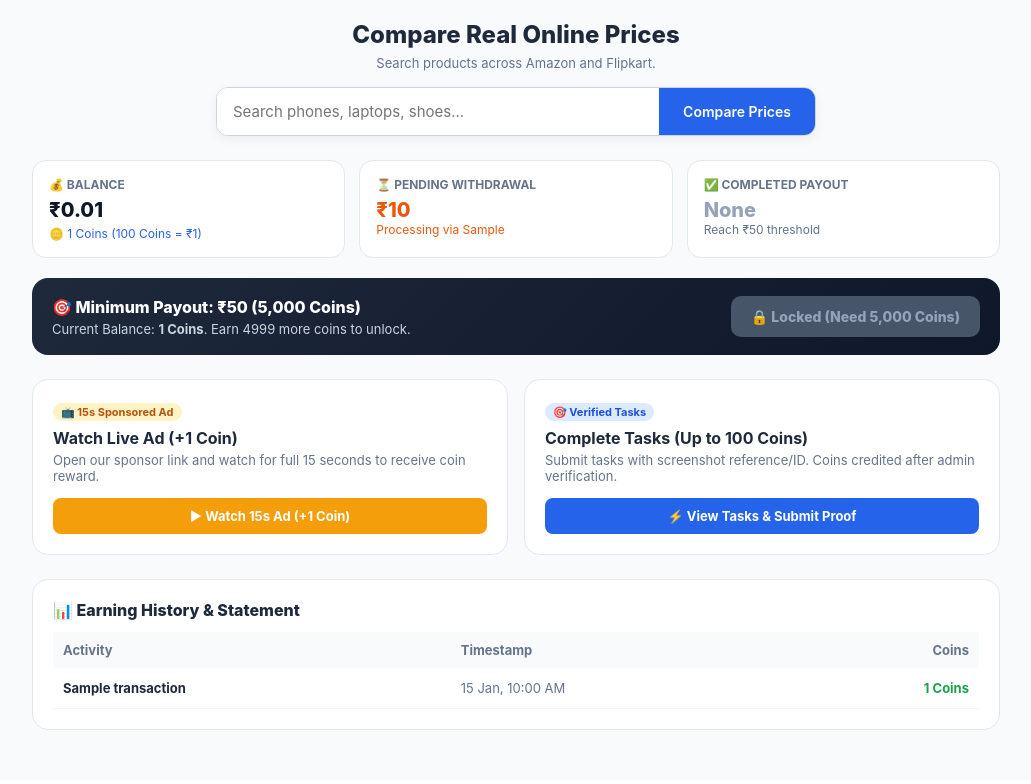
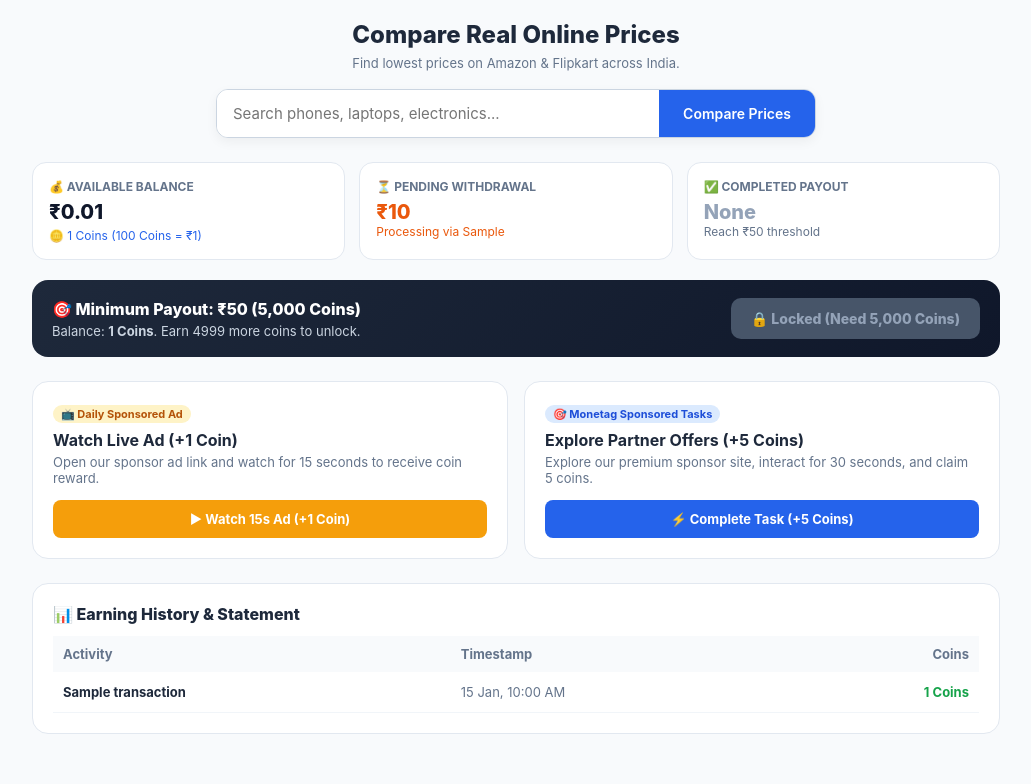
Before and after one commit to fuzail-cmd/pricefinder, a Flask app: page / in a window 1280 px wide. Shown: the part 61-845 px from the top of the page, without its empty margins (124-1155 px from the left). Before the commit the page ends 791 px from the top, so only its background shows below. Run offline with Flask 3, Linux system fonts and the light colour scheme; a user stored in the database is signed in; tables that the repository leaves empty hold one stand-in row (values such as "Sample post"); grey boxes marked "Sample" are stand-in pictures.

Commit message:
Update index.html

```diff
--- a/templates/index.html
+++ b/templates/index.html
@@ -3,7 +3,7 @@
 <head>
   <meta charset="UTF-8">
   <meta name="viewport" content="width=device-width, initial-scale=1.0">
-  <title>PriceDekho - Best Prices & Earn Rewards</title>
+  <title>PriceDekho - Compare, Earn & Win Cash</title>
 
   <style>
     * {
@@ -21,6 +21,7 @@
       flex-direction: column;
     }
 
+    /* Navbar */
     .navbar {
       background: #ffffff;
       border-bottom: 1px solid #e2e8f0;
@@ -95,6 +96,9 @@
       font-weight: 700;
       padding: 6px 12px;
       border-radius: 20px;
+      display: flex;
+      align-items: center;
+      gap: 4px;
     }
 
     .logout-link {
@@ -112,6 +116,11 @@
       width: 100%;
     }
 
+    .search-section {
+      text-align: center;
+      margin-bottom: 24px;
+    }
+
     .search-box {
       display: flex;
       background: #ffffff;
@@ -119,7 +128,7 @@
       border-radius: 12px;
       overflow: hidden;
       max-width: 600px;
-      margin: 0 auto 24px auto;
+      margin: 0 auto;
       box-shadow: 0 4px 12px rgba(0, 0, 0, 0.05);
     }
 
@@ -219,7 +228,7 @@
     .earn-action-btn {
       width: 100%;
       border: none;
-      padding: 10px;
+      padding: 11px;
       border-radius: 8px;
       font-size: 13px;
       font-weight: 700;
@@ -228,7 +237,10 @@
     }
 
     .btn-ads { background: #f59e0b; color: white; }
+    .btn-ads:hover { background: #d97706; }
+
     .btn-tasks { background: #2563eb; color: white; }
+    .btn-tasks:hover { background: #1d4ed8; }
 
     .statement-card {
       background: #ffffff;
@@ -302,13 +314,13 @@
 
     .ad-card {
       background: #ffffff; border-radius: 16px;
-      padding: 24px; max-width: 400px; width: 100%; text-align: center;
+      padding: 24px; max-width: 420px; width: 100%; text-align: center;
     }
   </style>
 </head>
 <body>
 
-  <!-- Navigation -->
+  <!-- Navbar -->
   <nav class="navbar">
     <a href="/" class="brand-logo">Price<span>Dekho</span></a>
     <div class="nav-actions">
@@ -334,24 +346,24 @@
     </div>
   </nav>
 
-  <!-- Container -->
+  <!-- Main Container -->
   <div class="container">
 
-    <!-- Search Section (NO EXPLOIT: Zero Coins for Search) -->
-    <div style="text-align: center; margin-bottom: 20px;">
+    <!-- Search Box (Pure Comparison: No Free Coins) -->
+    <section class="search-section">
       <h1 style="font-size: 24px; font-weight: 800; margin-bottom: 6px;">Compare Real Online Prices</h1>
-      <p style="font-size: 13px; color: #64748b; margin-bottom: 16px;">Search products across Amazon and Flipkart.</p>
+      <p style="font-size: 13px; color: #64748b; margin-bottom: 18px;">Find lowest prices on Amazon & Flipkart across India.</p>
 
       <form method="POST" action="/" class="search-box">
-        <input type="text" name="query" placeholder="Search phones, laptops, shoes..." value="{{ query }}" required>
+        <input type="text" name="query" placeholder="Search phones, laptops, electronics..." value="{{ query }}" required>
         <button type="submit">Compare Prices</button>
       </form>
-    </div>
+    </section>
 
     <!-- Deals Results -->
     {% if deals %}
       <div style="margin-bottom: 30px;">
-        <h3 style="font-size: 16px; margin-bottom: 12px;">Prices for "{{ query }}"</h3>
+        <h3 style="font-size: 16px; margin-bottom: 12px;">Top Results for "{{ query }}"</h3>
         <div class="deals-grid">
           {% for deal in deals %}
             <div class="deal-card">
@@ -364,7 +376,7 @@
               </div>
               <div>
                 <div style="font-size: 16px; font-weight: 800; margin-bottom: 8px;">{{ deal.price }}</div>
-                <a href="{{ deal.link }}" target="_blank" style="display:block; background:#0f172a; color:white; text-align:center; padding:8px; border-radius:6px; text-decoration:none; font-size:12px; font-weight:700;">Open Store →</a>
+                <a href="{{ deal.link }}" target="_blank" style="display:block; background:#0f172a; color:white; text-align:center; padding:8px; border-radius:6px; text-decoration:none; font-size:12px; font-weight:700;">View on Store →</a>
               </div>
             </div>
           {% endfor %}
@@ -374,10 +386,10 @@
 
     {% if current_user.is_authenticated %}
 
-      <!-- Wallet Dashboard (100 Coins = ₹1) -->
+      <!-- Wallet Cards -->
       <div class="wallet-status-grid">
         <div class="wallet-card">
-          <div class="wallet-card-header">💰 Balance</div>
+          <div class="wallet-card-header">💰 Available Balance</div>
           <div class="wallet-card-val">₹{{ (current_user.coins / 100)|round(2) }}</div>
           <div style="font-size: 12px; color: #2563eb; margin-top: 4px;">🪙 {{ current_user.coins }} Coins (100 Coins = ₹1)</div>
         </div>
@@ -405,11 +417,11 @@
         </div>
       </div>
 
-      <!-- Payout Rule Banner (5,000 Coins = ₹50) -->
+      <!-- Minimum Payout Box -->
       <div class="payout-action-box">
         <div>
           <h3 style="font-size: 16px; font-weight: 800; margin-bottom: 4px;">🎯 Minimum Payout: ₹50 (5,000 Coins)</h3>
-          <p style="font-size: 13px; color: #cbd5e1;">Current Balance: <strong>{{ current_user.coins }} Coins</strong>. Earn {{ 5000 - current_user.coins }} more coins to unlock.</p>
+          <p style="font-size: 13px; color: #cbd5e1;">Balance: <strong>{{ current_user.coins }} Coins</strong>. Earn {{ 5000 - current_user.coins }} more coins to unlock.</p>
         </div>
         <div>
           {% if current_user.coins >= 5000 %}
@@ -420,28 +432,32 @@
         </div>
       </div>
 
-      <!-- Legitimate Actions Grid -->
+      <!-- Dual Monetization Action Cards -->
       <div class="earning-cards-grid">
+
+        <!-- Channel 1: Adsterra 15s Ad -->
         <div class="earn-card">
           <div>
-            <span style="font-size: 11px; font-weight: 700; background:#fef3c7; color:#b45309; padding: 2px 8px; border-radius:10px;">📺 15s Sponsored Ad</span>
+            <span style="font-size: 11px; font-weight: 700; background:#fef3c7; color:#b45309; padding: 2px 8px; border-radius:10px;">📺 Daily Sponsored Ad</span>
             <h3 style="font-size: 16px; margin: 8px 0 4px 0;">Watch Live Ad (+1 Coin)</h3>
-            <p style="font-size: 13px; color: #64748b; margin-bottom: 14px;">Open our sponsor link and watch for full 15 seconds to receive coin reward.</p>
+            <p style="font-size: 13px; color: #64748b; margin-bottom: 14px;">Open our sponsor ad link and watch for 15 seconds to receive coin reward.</p>
           </div>
           <button class="earn-action-btn btn-ads" id="startAdBtn" onclick="startAdsterraFlow()">▶ Watch 15s Ad (+1 Coin)</button>
         </div>
 
+        <!-- Channel 2: Monetag 30s High Reward Task -->
         <div class="earn-card">
           <div>
-            <span style="font-size: 11px; font-weight: 700; background:#dbeafe; color:#1d4ed8; padding: 2px 8px; border-radius:10px;">🎯 Verified Tasks</span>
-            <h3 style="font-size: 16px; margin: 8px 0 4px 0;">Complete Tasks (Up to 100 Coins)</h3>
-            <p style="font-size: 13px; color: #64748b; margin-bottom: 14px;">Submit tasks with screenshot reference/ID. Coins credited after admin verification.</p>
+            <span style="font-size: 11px; font-weight: 700; background:#dbeafe; color:#1d4ed8; padding: 2px 8px; border-radius:10px;">🎯 Monetag Sponsored Tasks</span>
+            <h3 style="font-size: 16px; margin: 8px 0 4px 0;">Explore Partner Offers (+5 Coins)</h3>
+            <p style="font-size: 13px; color: #64748b; margin-bottom: 14px;">Explore our premium sponsor site, interact for 30 seconds, and claim 5 coins.</p>
           </div>
-          <button class="earn-action-btn btn-tasks" onclick="openTasksModal()">⚡ View Tasks & Submit Proof</button>
+          <button class="earn-action-btn btn-tasks" id="startTaskBtn" onclick="startMonetagTaskFlow()">⚡ Complete Task (+5 Coins)</button>
         </div>
+
       </div>
 
-      <!-- History Table -->
+      <!-- Statements -->
       <div class="statement-card">
         <h3 style="font-size: 16px; font-weight: 800; margin-bottom: 12px;">📊 Earning History & Statement</h3>
         <table class="statement-table">
@@ -460,7 +476,7 @@
                 </tr>
               {% endfor %}
             {% else %}
-              <tr><td colspan="3" style="text-align:center; padding:16px; color:#94a3b8;">No activity yet.</td></tr>
+              <tr><td colspan="3" style="text-align:center; padding:16px; color:#94a3b8;">No activity yet. Watch ads or complete tasks to start!</td></tr>
             {% endif %}
           </tbody>
         </table>
@@ -470,49 +486,28 @@
 
   </div>
 
-  <!-- Ad Modal -->
-  <div id="adPlayerModal" class="modal-overlay">
+  <!-- Countdown / Verification Modal -->
+  <div id="rewardModal" class="modal-overlay">
     <div class="ad-card">
-      <div id="adTimerBadge" style="background: #ea580c; color: white; padding: 6px 12px; border-radius: 20px; font-size: 13px; font-weight: 700; margin-bottom: 14px;">
-        ⏳ Ad Playing in New Tab (15s remaining)...
+      <div id="modalTimerBadge" style="background: #ea580c; color: white; padding: 6px 14px; border-radius: 20px; font-size: 13px; font-weight: 800; margin-bottom: 14px;">
+        ⏳ Waiting for timer...
       </div>
-      <p style="font-size: 13px; color: #64748b; margin-bottom: 16px;">Ad page has opened in new tab. Do not close it before 15 seconds.</p>
-      <button id="claimRewardBtn" style="width: 100%; background: #16a34a; color: white; border: none; padding: 10px; border-radius: 8px; font-weight: 700; display: none; cursor:pointer;" onclick="claimFinishedAdReward()">
-        🎉 Claim +1 Coin Now
+      <h3 id="modalTitle" style="font-size: 16px; font-weight: 800; margin-bottom: 6px;">Sponsor Active in New Tab</h3>
+      <p id="modalDesc" style="font-size: 13px; color: #64748b; line-height: 1.4; margin-bottom: 16px;">
+        Sponsor page naye tab me open ho chuki hai. Kripya page band na karein aur screen par explore/scroll karein.
+      </p>
+      <button id="modalClaimBtn" style="width: 100%; background: #16a34a; color: white; border: none; padding: 12px; border-radius: 8px; font-weight: 800; font-size: 14px; display: none; cursor:pointer;">
+        🎉 Claim Reward
       </button>
     </div>
   </div>
 
-  <!-- Secure Task Modal (Manual Proof Required) -->
+  <!-- Profile Modal -->
   {% if current_user.is_authenticated %}
-  <div id="tasksModal" class="modal-overlay">
-    <div class="modal-card">
-      <div style="display:flex; justify-content:space-between; align-items:center; margin-bottom: 14px;">
-        <h2 style="font-size: 17px; font-weight: 800;">🎯 Complete & Verify Tasks</h2>
-        <button class="close-btn" onclick="closeTasksModal()">&times;</button>
-      </div>
-
-      <div style="margin-bottom: 16px; border: 1px solid #e2e8f0; border-radius: 8px; padding: 12px;">
-        <div style="font-size: 13px; font-weight: 700; margin-bottom: 4px;">Task 1: Complete 100% Profile (+50 Coins)</div>
-        <p style="font-size: 12px; color: #64748b; margin-bottom: 8px;">Fill full name, verified mobile, and UPI details.</p>
-        <input type="text" id="proof_profile" placeholder="Enter your registered Mobile number" style="width:100%; padding:8px; border:1px solid #cbd5e1; border-radius:6px; font-size:12px; margin-bottom:6px;">
-        <button class="earn-action-btn btn-tasks" onclick="submitTask('Profile KYC Completion', 'proof_profile', 50)">Submit for Review</button>
-      </div>
-
-      <div style="margin-bottom: 16px; border: 1px solid #e2e8f0; border-radius: 8px; padding: 12px;">
-        <div style="font-size: 13px; font-weight: 700; margin-bottom: 4px;">Task 2: Share PriceDekho on WhatsApp (+20 Coins)</div>
-        <p style="font-size: 12px; color: #64748b; margin-bottom: 8px;">Share link with 3 shopping groups or friends.</p>
-        <input type="text" id="proof_whatsapp" placeholder="Enter names/groups where you shared" style="width:100%; padding:8px; border:1px solid #cbd5e1; border-radius:6px; font-size:12px; margin-bottom:6px;">
-        <button class="earn-action-btn btn-tasks" onclick="submitTask('WhatsApp Share Refer', 'proof_whatsapp', 20)">Submit for Review</button>
-      </div>
-    </div>
-  </div>
-
-  <!-- Profile Modal -->
   <div id="profileModal" class="modal-overlay">
     <div class="modal-card">
       <div style="display:flex; justify-content:space-between; align-items:center; margin-bottom: 14px;">
-        <h2 style="font-size: 17px; font-weight: 800;">KYC & Withdrawal Settings</h2>
+        <h2 style="font-size: 17px; font-weight: 800;">KYC & Withdrawal Details</h2>
         <button class="close-btn" onclick="closeProfileModal()">&times;</button>
       </div>
       <form method="POST" action="/profile/update">
@@ -525,10 +520,20 @@
           <input type="tel" name="phone" value="{{ current_user.phone or '' }}" placeholder="10-digit number" style="width:100%; padding:8px; border:1px solid #cbd5e1; border-radius:6px;" required>
         </div>
         <div style="margin-bottom: 10px;">
-          <label style="font-size:12px; font-weight:700;">UPI ID (For ₹50 Bank Transfer)</label>
+          <label style="font-size:12px; font-weight:700;">UPI ID (For ₹50 Cash Transfer)</label>
           <input type="text" name="upi_id" value="{{ current_user.upi_id or '' }}" placeholder="name@upi" style="width:100%; padding:8px; border:1px solid #cbd5e1; border-radius:6px;" required>
         </div>
-        <button type="submit" style="width:100%; background:#0f172a; color:white; padding:10px; border:none; border-radius:6px; font-weight:700; cursor:pointer;">Save Profile Details</button>
+        <div style="display:flex; gap: 8px; margin-bottom: 14px;">
+          <div style="flex:2;">
+            <label style="font-size:12px; font-weight:700;">Bank A/C</label>
+            <input type="text" name="bank_account" value="{{ current_user.bank_account or '' }}" placeholder="A/C Number" style="width:100%; padding:8px; border:1px solid #cbd5e1; border-radius:6px;">
+          </div>
+          <div style="flex:1;">
+            <label style="font-size:12px; font-weight:700;">IFSC Code</label>
+            <input type="text" name="bank_ifsc" value="{{ current_user.bank_ifsc or '' }}" placeholder="SBIN..." style="width:100%; padding:8px; border:1px solid #cbd5e1; border-radius:6px;">
+          </div>
+        </div>
+        <button type="submit" style="width:100%; background:#0f172a; color:white; padding:10px; border:none; border-radius:6px; font-weight:700; cursor:pointer;">Save Details</button>
       </form>
     </div>
   </div>
@@ -537,13 +542,12 @@
   <script>
     function openProfileModal() { document.getElementById('profileModal').style.display = 'flex'; }
     function closeProfileModal() { document.getElementById('profileModal').style.display = 'none'; }
-    function openTasksModal() { document.getElementById('tasksModal').style.display = 'flex'; }
-    function closeTasksModal() { document.getElementById('tasksModal').style.display = 'none'; }
 
-    // Accurate AdBlocker Check
+    // Accurate AdBlocker Check (No False Positives)
     async function checkAdBlocker() {
       return new Promise((resolve) => {
         const adTest = document.createElement('div');
+        adTest.innerHTML = '&nbsp;';
         adTest.className = 'adsbox ad-unit banner-ad pub_300x250';
         adTest.style.cssText = 'position:absolute!important; top:-9999px!important; left:-9999px!important; width:1px!important; height:1px!important;';
         document.body.appendChild(adTest);
@@ -555,7 +559,7 @@
       });
     }
 
-    // Secure Ad Flow
+    // 1. Flow: Adsterra 15s Ad (+1 Coin)
     async function startAdsterraFlow() {
       const btn = document.getElementById('startAdBtn');
       btn.innerText = "Checking...";
@@ -581,17 +585,20 @@
           return;
         }
 
-        const adModal = document.getElementById('adPlayerModal');
-        adModal.style.display = 'flex';
-        let seconds = 15;
-        const timerBadge = document.getElementById('adTimerBadge');
-        const claimBtn = document.getElementById('claimRewardBtn');
+        const modal = document.getElementById('rewardModal');
+        const timerBadge = document.getElementById('modalTimerBadge');
+        const claimBtn = document.getElementById('modalClaimBtn');
+        document.getElementById('modalTitle').innerText = "Sponsored Ad Playing (15s)";
+        document.getElementById('modalDesc').innerText = "Ad naye tab me open ho chuki hai. Kripya use 15 seconds tak chalne dein.";
+
+        modal.style.display = 'flex';
         claimBtn.style.display = 'none';
 
+        let seconds = 15;
         const interval = setInterval(() => {
           if (adWindow.closed && seconds > 2) {
             clearInterval(interval);
-            adModal.style.display = 'none';
+            modal.style.display = 'none';
             alert("❌ Closed too early! Ad must stay open for 15 seconds.");
             btn.innerText = "▶ Watch 15s Ad (+1 Coin)";
             btn.disabled = false;
@@ -603,7 +610,21 @@
           } else {
             clearInterval(interval);
             timerBadge.innerText = "✅ Ad Completed!";
+            timerBadge.style.background = "#16a34a";
+            claimBtn.innerText = "🎉 Claim +1 Coin";
             claimBtn.style.display = "block";
+            claimBtn.onclick = async () => {
+              claimBtn.disabled = true;
+              const cRes = await fetch('/api/claim-ad-reward', { method: 'POST' });
+              const cData = await cRes.json();
+              if (cData.success) {
+                alert("🎉 Success! +1 Coin added to your wallet.");
+                window.location.reload();
+              } else {
+                alert(cData.message);
+                claimBtn.disabled = false;
+              }
+            };
           }
         }, 1000);
 
@@ -614,44 +635,85 @@
       }
     }
 
-    async function claimFinishedAdReward() {
-      try {
-        const res = await fetch('/api/claim-ad-reward', { method: 'POST' });
-        const data = await res.json();
-        if (data.success) {
-          alert(`🎉 Reward Claimed: +${data.reward} Coin added!`);
-          window.location.reload();
-        } else {
-          alert(data.message);
-        }
-      } catch (e) { alert("Verification failed!"); }
-    }
+    // 2. Flow: Monetag 30s High Reward Task (+5 Coins)
+    async function startMonetagTaskFlow() {
+      const btn = document.getElementById('startTaskBtn');
+      btn.innerText = "Connecting Partner Offer...";
+      btn.disabled = true;
 
-    // Submit Task for Admin Approval
-    async function submitTask(taskName, inputId, coins) {
-      const proofVal = document.getElementById(inputId).value.trim();
-      if (!proofVal) {
-        alert("Kripya proof/reference details enter karein!");
+      const hasAdBlock = await checkAdBlocker();
+      if (hasAdBlock) {
+        alert("⚠️ AdBlocker Detected! Please disable AdBlocker to access sponsor tasks.");
+        btn.innerText = "⚡ Complete Task (+5 Coins)";
+        btn.disabled = false;
         return;
       }
+
       try {
-        const res = await fetch('/api/submit-task-proof', {
-          method: 'POST',
-          headers: { 'Content-Type': 'application/json' },
-          body: JSON.stringify({ task_name: taskName, proof: proofVal, reward: coins })
-        });
+        const res = await fetch('/api/load-monetag-task');
         const data = await res.json();
-        alert(data.message);
-        if (data.success) {
-          closeTasksModal();
+        const taskWindow = window.open(data.task_url, '_blank');
+
+        if (!taskWindow || taskWindow.closed || typeof taskWindow.closed === 'undefined') {
+          alert("⚠️ Browser blocked offer tab! Please allow popups to open sponsor tasks.");
+          btn.innerText = "⚡ Complete Task (+5 Coins)";
+          btn.disabled = false;
+          return;
         }
+
+        const modal = document.getElementById('rewardModal');
+        const timerBadge = document.getElementById('modalTimerBadge');
+        const claimBtn = document.getElementById('modalClaimBtn');
+        document.getElementById('modalTitle').innerText = "Monetag Partner Task Active (30s)";
+        document.getElementById('modalDesc').innerText = "Sponsor offer page naye tab me open hai. Wahan 30 seconds explore karein ya scroll karein taaki task verify ho sake.";
+
+        modal.style.display = 'flex';
+        claimBtn.style.display = 'none';
+
+        let seconds = 30;
+        const interval = setInterval(() => {
+          if (taskWindow.closed && seconds > 3) {
+            clearInterval(interval);
+            modal.style.display = 'none';
+            alert("❌ Task Closed Too Early! Task complete karne ke liye pure 30 seconds explore karna zaroori hai.");
+            btn.innerText = "⚡ Complete Task (+5 Coins)";
+            btn.disabled = false;
+            return;
+          }
+          seconds--;
+          if (seconds > 0) {
+            timerBadge.innerText = `⏳ Task Active in Partner Window (${seconds}s remaining)...`;
+          } else {
+            clearInterval(interval);
+            timerBadge.innerText = "✅ Task Verification Completed!";
+            timerBadge.style.background = "#16a34a";
+            claimBtn.innerText = "🎉 Claim +5 Coins Now";
+            claimBtn.style.display = "block";
+            claimBtn.onclick = async () => {
+              claimBtn.disabled = true;
+              const cRes = await fetch('/api/claim-monetag-task', { method: 'POST' });
+              const cData = await cRes.json();
+              if (cData.success) {
+                alert("🎉 Congratulations! Task successfully verified. +5 Coins added!");
+                window.location.reload();
+              } else {
+                alert(cData.message);
+                claimBtn.disabled = false;
+              }
+            };
+          }
+        }, 1000);
+
       } catch (e) {
-        alert("Submission failed!");
+        alert("Network Error!");
+        btn.innerText = "⚡ Complete Task (+5 Coins)";
+        btn.disabled = false;
       }
     }
 
+    // Payout Request
     async function submitPayoutRequest() {
-      if (!confirm("Confirm ₹50 payout request? 5,000 Coins will be deducted.")) return;
+      if (!confirm("Kya aap ₹50 payout request submit karna chahte hain? 5,000 Coins deduct ho jayenge.")) return;
       try {
         const res = await fetch('/api/request-payout', { method: 'POST' });
         const data = await res.json();
```
